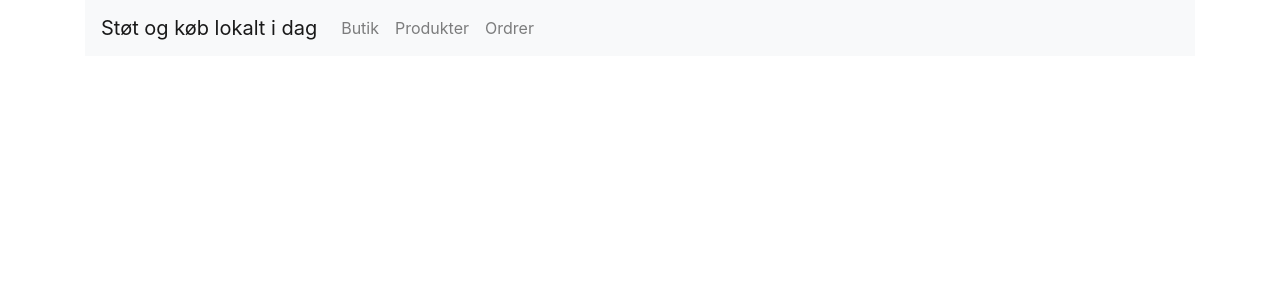
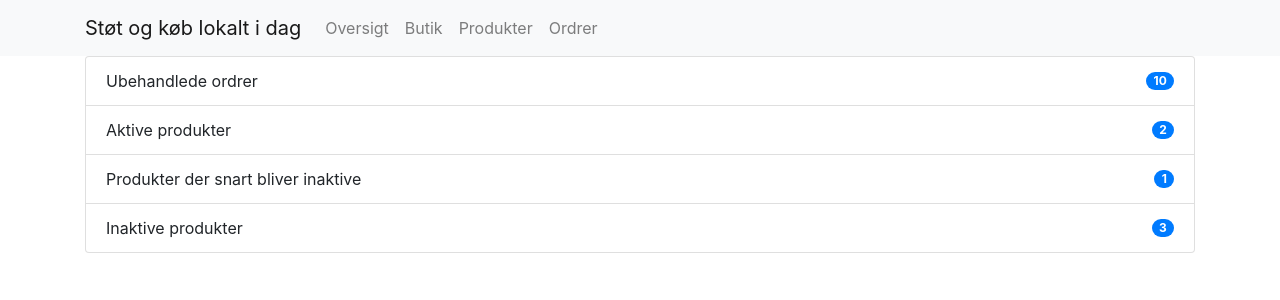
Before and after one commit to jakobdo/covidere, a Django app: template shop/templates/shop/overview.html in a window 1280 px wide. Shown: the top 300 px of the page. Run offline with Django 3.2, Linux system fonts and the light colour scheme; the template is opened without the code that fills it, so the values that code supplies are empty; some libraries are stand-ins or nearby versions.

Commit message:
More shop stuff added

```diff
--- a/requirements.txt
+++ b/requirements.txt
@@ -1,3 +1,4 @@
 ipython
 Django
 pillow
+django-crispy-forms
--- a/shop/models.py
+++ b/shop/models.py
@@ -16,3 +16,6 @@ class Shop(models.Model):
         on_delete=models.CASCADE,
     )
     active = models.BooleanField(default=True)
+
+    def __str__(self):
+        return self.name
--- /dev/null
+++ b/shop/templates/shop/base.html
@@ -0,0 +1,29 @@
+{% extends 'base.html' %}
+
+{% block navbar %}
+    <nav class="navbar navbar-expand-lg navbar-light bg-light">
+        <div class="container">
+        <a class="navbar-brand" href="{% url 'index' %}">Støt og køb lokalt i dag</a>
+        <button class="navbar-toggler" type="button" data-toggle="collapse" data-target="#navbarSupportedContent" aria-controls="navbarSupportedContent" aria-expanded="false" aria-label="Toggle navigation">
+            <span class="navbar-toggler-icon"></span>
+        </button>
+
+        <div class="collapse navbar-collapse" id="navbarSupportedContent">
+            <ul class="navbar-nav mr-auto">
+                <li class="nav-item">
+                    <a class="nav-link" href="{% url 'shop_overview' %}">Oversigt</a>
+                </li>
+                <li class="nav-item">
+                    <a class="nav-link" href="{% url "shop_update" %}">Butik</a>
+                </li>
+                <li class="nav-item">
+                    <a class="nav-link" href="{% url 'shop_products' %}">Produkter</a>
+                </li>
+                <li class="nav-item">
+                    <a class="nav-link" href="{% url 'shop_orders' %}">Ordrer</a>
+                </li>
+            </ul>
+        </div>
+    </div>
+    </nav>
+{% endblock %}
--- a/shop/templates/shop/overview.html
+++ b/shop/templates/shop/overview.html
@@ -1,24 +1,22 @@
-{% extends 'base.html' %}
+{% extends 'shop/base.html' %}
 
 {% block content %}
-    <nav class="navbar navbar-expand-lg navbar-light bg-light">
-        <a class="navbar-brand" href="{% url 'index' %}">Støt og køb lokalt i dag</a>
-        <button class="navbar-toggler" type="button" data-toggle="collapse" data-target="#navbarSupportedContent" aria-controls="navbarSupportedContent" aria-expanded="false" aria-label="Toggle navigation">
-            <span class="navbar-toggler-icon"></span>
-        </button>
-
-        <div class="collapse navbar-collapse" id="navbarSupportedContent">
-            <ul class="navbar-nav mr-auto">
-                <li class="nav-item">
-                    <a class="nav-link" href="#">Butik</a>
-                </li>
-                <li class="nav-item">
-                    <a class="nav-link" href="#">Produkter</a>
-                </li>
-                <li class="nav-item">
-                    <a class="nav-link" href="#">Ordrer</a>
-                </li>
-            </ul>
-        </div>
-    </nav>
+<ul class="list-group">
+    <li class="list-group-item d-flex justify-content-between align-items-center">
+      Ubehandlede ordrer
+      <span class="badge badge-primary badge-pill">10</span>
+    </li>
+    <li class="list-group-item d-flex justify-content-between align-items-center">
+      Aktive produkter
+      <span class="badge badge-primary badge-pill">2</span>
+    </li>
+    <li class="list-group-item d-flex justify-content-between align-items-center">
+        Produkter der snart bliver inaktive
+        <span class="badge badge-primary badge-pill">1</span>
+      </li>
+    <li class="list-group-item d-flex justify-content-between align-items-center">
+      Inaktive produkter
+      <span class="badge badge-primary badge-pill">3</span>
+    </li>
+  </ul>
 {% endblock %}
--- a/templates/base.html
+++ b/templates/base.html
@@ -11,6 +11,7 @@
     <title>{% block title %}Støt og køb lokalt i dag{% endblock %}</title>
   </head>
   <body>
+    {% block navbar %}{% endblock %}
     <div class="container">
         {% block content %}{% endblock %}
     </div>
```
Also changed, not shown: product/models.py (+9 -0 lines), shop/templates/shop/product_list.html (added, +12 -0 lines), shop/templates/shop/update.html (added, +9 -0 lines), shop/templates/shop/updated.html (added, +7 -0 lines), shop/urls.py (+9 -1 lines), shop/views.py (+37 -2 lines), product/migrations/0002_product_shop.py (added).
